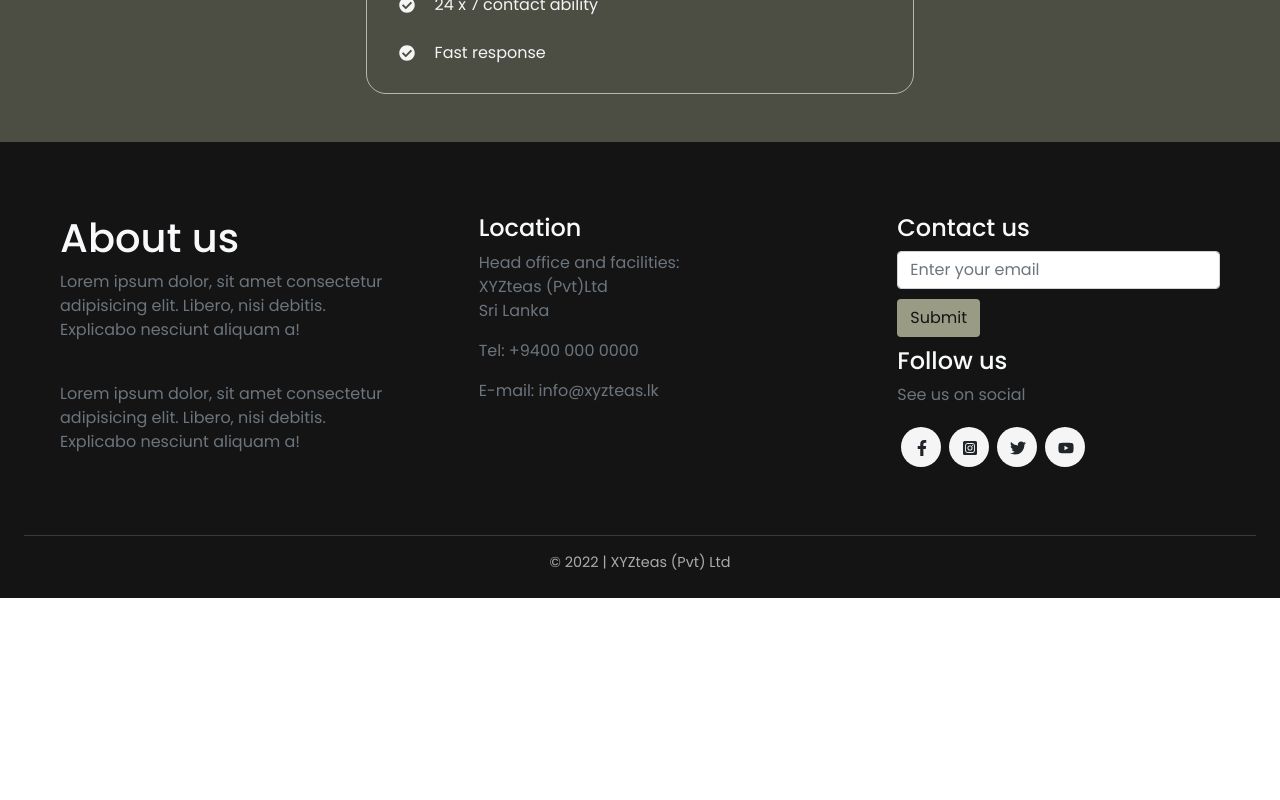
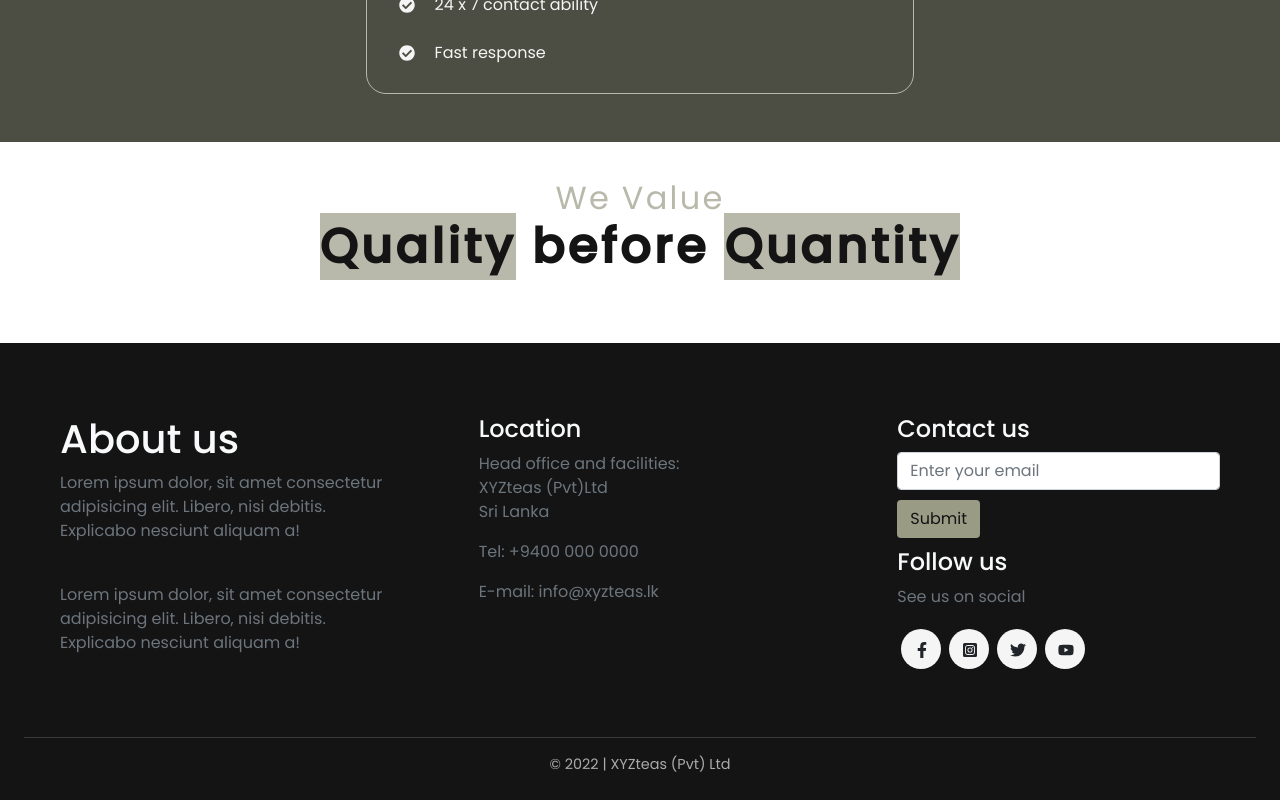
Before and after one commit to Thinushika/XYZteas_website, a Next.js app: page / in a window 1280 px wide. Shown: the part 2795-3595 px from the top of the page. Before the commit the page ends 3393 px from the top, so only its background shows below. Built offline with nearby package versions, Linux system fonts and the light colour scheme.

Commit message:
Quality section added

```diff
--- a/components/layoutComponents/Deference.jsx
+++ b/components/layoutComponents/Deference.jsx
@@ -132,6 +132,46 @@ const Deference = () => {
             </div>
           </div>
         </div>
+        <div className="row p-5" data-aos="fade-up">
+          <h2
+            style={{
+              color: "#B8B9AA",
+              fontWeight: "400",
+              letterSpacing: "0.07em",
+              lineHeight: "0.5em",
+            }}
+          >
+            We Value <br />{" "}
+            <span
+              style={{
+                color: "#141414",
+                fontSize: "1.5em",
+                fontWeight: "600",
+                letterSpacing: "0.07em",
+                lineHeight: "1.7em",
+              }}
+            >
+              <span
+                style={{
+                  color: "#141414",
+                  backgroundColor: "#B8B9AA",
+                }}
+              >
+                Quality
+              </span>
+              <span> before </span>
+              <span
+                style={{
+                  color: "#141414",
+                  backgroundColor: "#B8B9AA",
+                }}
+              >
+                Quantity
+              </span>
+            </span>{" "}
+            <br />
+          </h2>
+        </div>
       </div>
     </>
   );
```
